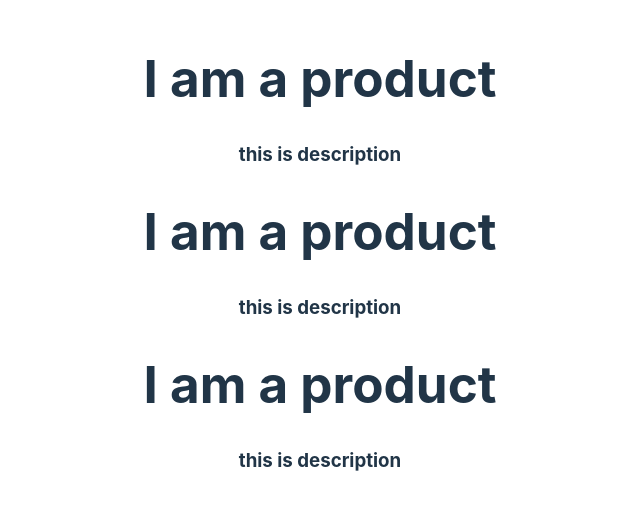
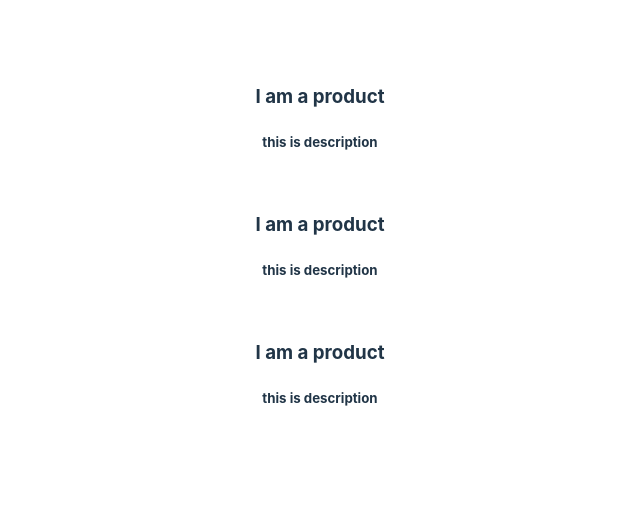
Before and after one commit to MEHULBANSAL2003/React-Js, a React (Vite) app: page / in a window 1280 px wide. Shown: the part 145-654 px from the top of the page, without its empty margins (320-960 px from the left). Built offline with nearby package versions, Linux system fonts and the light colour scheme.

Commit message:
styling react component in different .css file of same name as of jsx and importing it

```diff
--- /dev/null
+++ b/src/Product.css
@@ -0,0 +1,6 @@
+.Product{
+     border:1px solid white;
+     border-radius: 14px;
+     margin-bottom: 15px;
+     padding: 0 10px 0 10px;
+}
--- a/src/Product.jsx
+++ b/src/Product.jsx
@@ -1,8 +1,12 @@
+// directly importing product.css using webpack that allows us to do so
+import "./Product.css";
+
+
 function Product(){
 return (
-<div>
-    <h1>I am a product</h1>
-    <h3>this is description</h3>
+<div className="Product">
+    <h3>I am a product</h3>
+    <h5>this is description</h5>
 </div>
 
 );
```
